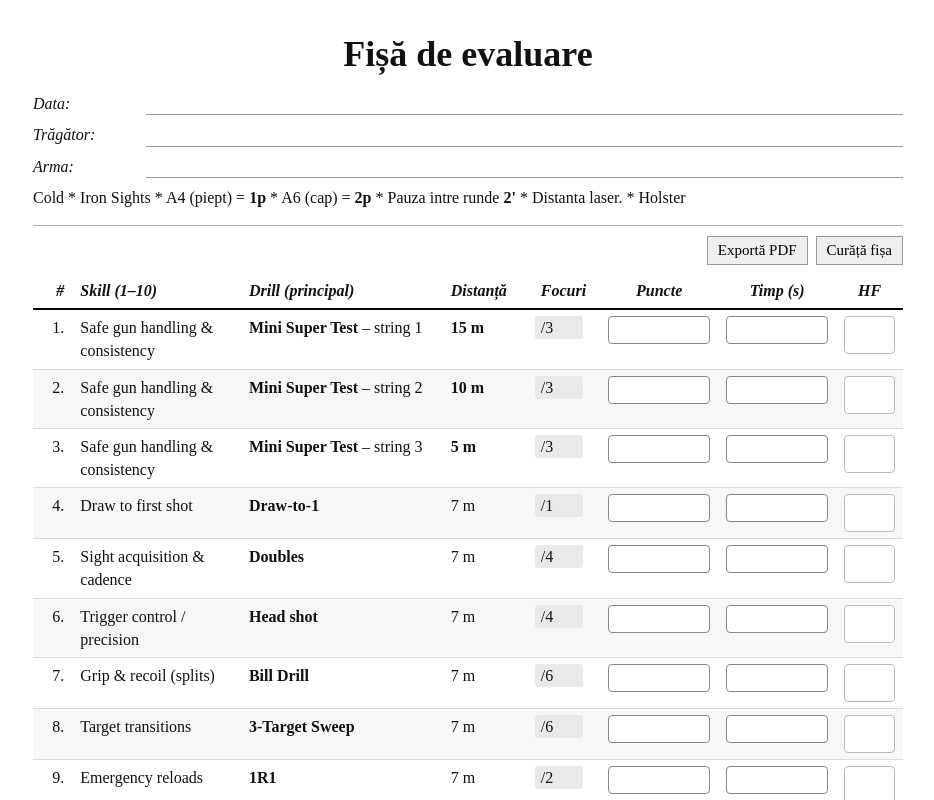
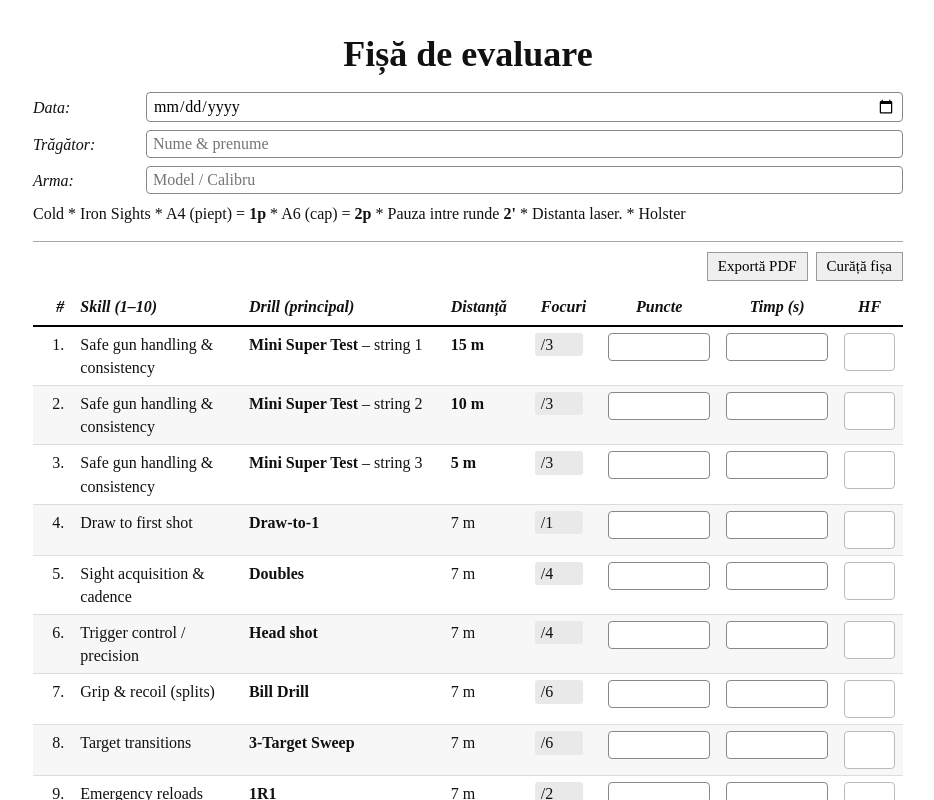
Before and after one commit to almasan-rzv9/Fisa-Evaluare-Single-lane-Pistol, a plain HTML site: page index.html in a window 1280 px wide. Both pictures are taken after a click on the button "Curăță fișa". Shown: the top 800 px of the page, without its empty margins (172-1106 px from the left). Drawn offline with Linux system fonts and the light colour scheme.

Commit message:
Update index.html

```diff
--- a/index.html
+++ b/index.html
@@ -12,9 +12,18 @@
   h1{margin:0 0 12px;text-align:center;font-size:36px;font-weight:700}
 
   .meta{margin:10px 0 8px}
-  .meta-row{display:flex;align-items:end;gap:18px;margin:8px 0}
+  .meta-row{display:flex;align-items:center;gap:18px;margin:8px 0}
   .lbl{font-style:italic;min-width:95px}
-  .line{flex:1;border-bottom:1px solid #999;height:22px}
+  /* input-line style to look like underline */
+  .line-input{
+    flex:1;
+    border:0;
+    border-bottom:1px solid #999;
+    padding:6px 6px;
+    font:16px/1.2 "Times New Roman", Times, serif;
+    outline:none;
+    background:transparent;
+  }
 
   .note{margin:8px 0 12px}
   .rule{height:1px;background:#a8a8a8;margin:16px 0 10px}
@@ -38,8 +47,8 @@
   .i{font-style:italic}
   .lov{display:inline-block;min-width:36px;padding:0 6px;background:#e9e9e9;border-radius:3px}
 
-  /* INPUTURI – vizibile, ușor de completat pe mobil și desktop */
-  input[type="number"], input[type="text"]{
+  /* INPUTURI */
+  input[type="number"], input[type="text"], input[type="date"]{
     width:88px; padding:4px 6px; border:1px solid #888; border-radius:4px;
     font:16px "Times New Roman", Times, serif; background:#fff;
   }
@@ -49,7 +58,18 @@
   .foot{margin-top:6px;color:var(--muted)}
 
   @page{size:A4;margin:16mm 14mm}
-  @media print{ .wrap{margin:0 auto;padding:0} .toolbar{display:none} }
+  @media print{
+    .wrap{margin:0 auto;padding:0}
+    .toolbar{display:none}
+    /* la print vrem să se vadă liniile ca în document tipărit */
+    .line-input{border-bottom:1px solid #000}
+    input[type="number"], input[type="text"], input[type="date"]{border:1px solid #999}
+  }
+  /* Responsive: inputurile mari pe mobil */
+  @media (max-width:520px){
+    .wrap{padding:0 10px}
+    input[type="number"], input[type="text"]{width:68px}
+  }
 </style>
 </head>
 <body>
@@ -57,9 +77,18 @@
     <h1>Fișă de evaluare</h1>
 
     <div class="meta">
-      <div class="meta-row"><div class="lbl">Data:</div><div class="line"></div></div>
-      <div class="meta-row"><div class="lbl">Trăgător:</div><div class="line"></div></div>
-      <div class="meta-row"><div class="lbl">Arma:</div><div class="line"></div></div>
+      <div class="meta-row">
+        <div class="lbl">Data:</div>
+        <input id="fld_date" class="line-input" type="date" />
+      </div>
+      <div class="meta-row">
+        <div class="lbl">Trăgător:</div>
+        <input id="fld_shooter" class="line-input" type="text" placeholder="Nume & prenume" />
+      </div>
+      <div class="meta-row">
+        <div class="lbl">Arma:</div>
+        <input id="fld_gun" class="line-input" type="text" placeholder="Model / Calibru" />
+      </div>
     </div>
 
     <div class="note">
@@ -87,20 +116,136 @@
         </tr>
       </thead>
       <tbody>
-        <!-- Completezi Puncte și Timp. HF se calculează automat. -->
-        <tr><td class="c-idx">1.</td><td>Safe gun handling & consistency</td><td><span class="b">Mini Super Test</span> – string 1</td><td class="b">15 m</td><td><span class="lov">/3</span></td><td><input inputmode="numeric" type="number" step="1" class="pts"></td><td><input inputmode="decimal" type="number" step="0.01" class="time"></td><td><div class="hf-box"></div></td></tr>
-        <tr><td class="c-idx">2.</td><td>Safe gun handling & consistency</td><td><span class="b">Mini Super Test</span> – string 2</td><td class="b">10 m</td><td><span class="lov">/3</span></td><td><input inputmode="numeric" type="number" step="1" class="pts"></td><td><input inputmode="decimal" type="number" step="0.01" class="time"></td><td><div class="hf-box"></div></td></tr>
-        <tr><td class="c-idx">3.</td><td>Safe gun handling & consistency</td><td><span class="b">Mini Super Test</span> – string 3</td><td class="b">5 m</td><td><span class="lov">/3</span></td><td><input inputmode="numeric" type="number" step="1" class="pts"></td><td><input inputmode="decimal" type="number" step="0.01" class="time"></td><td><div class="hf-box"></div></td></tr>
-        <tr><td class="c-idx">4.</td><td>Draw to first shot</td><td class="b">Draw-to-1</td><td>7 m</td><td><span class="lov">/1</span></td><td><input inputmode="numeric" type="number" step="1" class="pts"></td><td><input inputmode="decimal" type="number" step="0.01" class="time"></td><td><div class="hf-box"></div></td></tr>
-        <tr><td class="c-idx">5.</td><td>Sight acquisition & cadence</td><td class="b">Doubles</td><td>7 m</td><td><span class="lov">/4</span></td><td><input inputmode="numeric" type="number" step="1" class="pts"></td><td><input inputmode="decimal" type="number" step="0.01" class="time"></td><td><div class="hf-box"></div></td></tr>
-        <tr><td class="c-idx">6.</td><td>Trigger control / precision</td><td class="b">Head shot</td><td>7 m</td><td><span class="lov">/4</span></td><td><input inputmode="numeric" type="number" step="1" class="pts"></td><td><input inputmode="decimal" type="number" step="0.01" class="time"></td><td><div class="hf-box"></div></td></tr>
-        <tr><td class="c-idx">7.</td><td>Grip & recoil (splits)</td><td class="b">Bill Drill</td><td>7 m</td><td><span class="lov">/6</span></td><td><input inputmode="numeric" type="number" step="1" class="pts"></td><td><input inputmode="decimal" type="number" step="0.01" class="time"></td><td><div class="hf-box"></div></td></tr>
-        <tr><td class="c-idx">8.</td><td>Target transitions</td><td class="b">3-Target Sweep</td><td>7 m</td><td><span class="lov">/6</span></td><td><input inputmode="numeric" type="number" step="1" class="pts"></td><td><input inputmode="decimal" type="number" step="0.01" class="time"></td><td><div class="hf-box"></div></td></tr>
-        <tr><td class="c-idx">9.</td><td>Emergency reloads</td><td class="b">1R1</td><td>7 m</td><td><span class="lov">/2</span></td><td><input inputmode="numeric" type="number" step="1" class="pts"></td><td><input inputmode="decimal" type="number" step="0.01" class="time"></td><td><div class="hf-box"></div></td></tr>
-        <tr><td class="c-idx">10.</td><td>SH control</td><td class="b">SHO</td><td>5 m</td><td><span class="lov">/3</span></td><td><input inputmode="numeric" type="number" step="1" class="pts"></td><td><input inputmode="decimal" type="number" step="0.01" class="time"></td><td><div class="hf-box"></div></td></tr>
-        <tr><td class="c-idx">11.</td><td>WH control</td><td class="b">WHO</td><td>5 m</td><td><span class="lov">/3</span></td><td><input inputmode="numeric" type="number" step="1" class="pts"></td><td><input inputmode="decimal" type="number" step="0.01" class="time"></td><td><div class="hf-box"></div></td></tr>
-        <tr><td class="c-idx">12.</td><td>Distance change-ups</td><td class="b">Size Change-Up (pe loc)</td><td>7–10 m</td><td><span class="lov">/6</span></td><td><input inputmode="numeric" type="number" step="1" class="pts"></td><td><input inputmode="decimal" type="number" step="0.01" class="time"></td><td><div class="hf-box"></div></td></tr>
-        <tr><td class="c-idx">13.</td><td>Throttle control</td><td class="b">FAST (2 cap → rl → 4 piept)</td><td>7 m</td><td><span class="lov">cap: /2<br>piept: /4</span></td><td><input inputmode="numeric" type="number" step="1" class="pts"></td><td><input inputmode="decimal" type="number" step="0.01" class="time"></td><td><div class="hf-box"></div></td></tr>
+        <tr>
+          <td class="c-idx">1.</td>
+          <td>Safe gun handling & consistency</td>
+          <td><span class="b">Mini Super Test</span> – string 1</td>
+          <td class="b">15 m</td>
+          <td><span class="lov">/3</span></td>
+          <td><input inputmode="numeric" type="number" step="1" class="pts"></td>
+          <td><input inputmode="decimal" type="number" step="0.01" class="time"></td>
+          <td><div class="hf-box"></div></td>
+        </tr>
+        <tr>
+          <td class="c-idx">2.</td>
+          <td>Safe gun handling & consistency</td>
+          <td><span class="b">Mini Super Test</span> – string 2</td>
+          <td class="b">10 m</td>
+          <td><span class="lov">/3</span></td>
+          <td><input inputmode="numeric" type="number" step="1" class="pts"></td>
+          <td><input inputmode="decimal" type="number" step="0.01" class="time"></td>
+          <td><div class="hf-box"></div></td>
+        </tr>
+        <tr>
+          <td class="c-idx">3.</td>
+          <td>Safe gun handling & consistency</td>
+          <td><span class="b">Mini Super Test</span> – string 3</td>
+          <td class="b">5 m</td>
+          <td><span class="lov">/3</span></td>
+          <td><input inputmode="numeric" type="number" step="1" class="pts"></td>
+          <td><input inputmode="decimal" type="number" step="0.01" class="time"></td>
+          <td><div class="hf-box"></div></td>
+        </tr>
+        <tr>
+          <td class="c-idx">4.</td>
+          <td>Draw to first shot</td>
+          <td class="b">Draw-to-1</td>
+          <td>7 m</td>
+          <td><span class="lov">/1</span></td>
+          <td><input inputmode="numeric" type="number" step="1" class="pts"></td>
+          <td><input inputmode="decimal" type="number" step="0.01" class="time"></td>
+          <td><div class="hf-box"></div></td>
+        </tr>
+        <tr>
+          <td class="c-idx">5.</td>
+          <td>Sight acquisition & cadence</td>
+          <td class="b">Doubles</td>
+          <td>7 m</td>
+          <td><span class="lov">/4</span></td>
+          <td><input inputmode="numeric" type="number" step="1" class="pts"></td>
+          <td><input inputmode="decimal" type="number" step="0.01" class="time"></td>
+          <td><div class="hf-box"></div></td>
+        </tr>
+        <tr>
+          <td class="c-idx">6.</td>
+          <td>Trigger control / precision</td>
+          <td class="b">Head shot</td>
+          <td>7 m</td>
+          <td><span class="lov">/4</span></td>
+          <td><input inputmode="numeric" type="number" step="1" class="pts"></td>
+          <td><input inputmode="decimal" type="number" step="0.01" class="time"></td>
+          <td><div class="hf-box"></div></td>
+        </tr>
+        <tr>
+          <td class="c-idx">7.</td>
+          <td>Grip & recoil (splits)</td>
+          <td class="b">Bill Drill</td>
+          <td>7 m</td>
+          <td><span class="lov">/6</span></td>
+          <td><input inputmode="numeric" type="number" step="1" class="pts"></td>
+          <td><input inputmode="decimal" type="number" step="0.01" class="time"></td>
+          <td><div class="hf-box"></div></td>
+        </tr>
+        <tr>
+          <td class="c-idx">8.</td>
+          <td>Target transitions</td>
+          <td class="b">3-Target Sweep</td>
+          <td>7 m</td>
+          <td><span class="lov">/6</span></td>
+          <td><input inputmode="numeric" type="number" step="1" class="pts"></td>
+          <td><input inputmode="decimal" type="number" step="0.01" class="time"></td>
+          <td><div class="hf-box"></div></td>
+        </tr>
+        <tr>
+          <td class="c-idx">9.</td>
+          <td>Emergency reloads</td>
+          <td class="b">1R1</td>
+          <td>7 m</td>
+          <td><span class="lov">/2</span></td>
+          <td><input inputmode="numeric" type="number" step="1" class="pts"></td>
+          <td><input inputmode="decimal" type="number" step="0.01" class="time"></td>
+          <td><div class="hf-box"></div></td>
+        </tr>
+        <tr>
+          <td class="c-idx">10.</td>
+          <td>SH control</td>
+          <td class="b">SHO</td>
+          <td>5 m</td>
+          <td><span class="lov">/3</span></td>
+          <td><input inputmode="numeric" type="number" step="1" class="pts"></td>
+          <td><input inputmode="decimal" type="number" step="0.01" class="time"></td>
+          <td><div class="hf-box"></div></td>
+        </tr>
+        <tr>
+          <td class="c-idx">11.</td>
+          <td>WH control</td>
+          <td class="b">WHO</td>
+          <td>5 m</td>
+          <td><span class="lov">/3</span></td>
+          <td><input inputmode="numeric" type="number" step="1" class="pts"></td>
+          <td><input inputmode="decimal" type="number" step="0.01" class="time"></td>
+          <td><div class="hf-box"></div></td>
+        </tr>
+        <tr>
+          <td class="c-idx">12.</td>
+          <td>Distance change-ups</td>
+          <td class="b">Size Change-Up (pe loc)</td>
+          <td>7–10 m</td>
+          <td><span class="lov">/6</span></td>
+          <td><input inputmode="numeric" type="number" step="1" class="pts"></td>
+          <td><input inputmode="decimal" type="number" step="0.01" class="time"></td>
+          <td><div class="hf-box"></div></td>
+        </tr>
+        <tr>
+          <td class="c-idx">13.</td>
+          <td>Throttle control</td>
+          <td class="b">FAST (2 cap → rl → 4 piept)</td>
+          <td>7 m</td>
+          <td><span class="lov">cap: /2<br>piept: /4</span></td>
+          <td><input inputmode="numeric" type="number" step="1" class="pts"></td>
+          <td><input inputmode="decimal" type="number" step="0.01" class="time"></td>
+          <td><div class="hf-box"></div></td>
+        </tr>
       </tbody>
     </table>
 
@@ -109,43 +254,75 @@
   </div>
 
   <script>
-    // calculează HF = Puncte / Timp și salvează în browser
+    // --- Helpers ---
+    function fmt(v, d=2){ return (isFinite(v) && v!=='') ? Number(v).toFixed(d) : ''; }
+
+    // calculează HF = Puncte / Timp și salvează starea completă (antet + rânduri)
     function recalcAndSave(){
-      const state=[];
+      const rowsData = [];
       document.querySelectorAll('#sheet tbody tr').forEach(tr=>{
-        const ptsEl=tr.querySelector('.pts'), timeEl=tr.querySelector('.time'), hfBox=tr.querySelector('.hf-box');
-        const pts=parseFloat(ptsEl.value||''); const time=parseFloat(timeEl.value||'');
-        const hf=(time>0 && pts>=0)? (pts/time) : '';
-        hfBox.textContent = hf==='' ? '' : hf.toFixed(2);
-        state.push({pts:ptsEl.value||'', time:timeEl.value||''});
+        const ptsEl = tr.querySelector('.pts');
+        const timeEl = tr.querySelector('.time');
+        const hfBox = tr.querySelector('.hf-box');
+        const pts = ptsEl && ptsEl.value !== '' ? parseFloat(ptsEl.value) : null;
+        const time = timeEl && timeEl.value !== '' ? parseFloat(timeEl.value) : null;
+        const hf = (time && time>0 && pts !== null) ? (pts / time) : '';
+        hfBox.textContent = hf === '' ? '' : fmt(hf,2);
+        rowsData.push({pts: ptsEl.value || '', time: timeEl.value || ''});
       });
-      localStorage.setItem('fisa_eval_state', JSON.stringify(state));
+
+      // header
+      const header = {
+        date: document.getElementById('fld_date').value || '',
+        shooter: document.getElementById('fld_shooter').value || '',
+        gun: document.getElementById('fld_gun').value || ''
+      };
+
+      localStorage.setItem('fisa_eval_state_v2', JSON.stringify({header, rows: rowsData}));
     }
 
-    // reîncarcă valorile salvate
     function restore(){
       try{
-        const raw=localStorage.getItem('fisa_eval_state'); if(!raw) return;
-        const arr=JSON.parse(raw);
-        const rows=[...document.querySelectorAll('#sheet tbody tr')];
-        arr.forEach((r,i)=>{
-          const tr=rows[i]; if(!tr) return;
-          tr.querySelector('.pts').value = r.pts||'';
-          tr.querySelector('.time').value = r.time||'';
-        });
+        const raw = localStorage.getItem('fisa_eval_state_v2');
+        if(!raw) return;
+        const obj = JSON.parse(raw);
+        if(obj.header){
+          document.getElementById('fld_date').value = obj.header.date || '';
+          document.getElementById('fld_shooter').value = obj.header.shooter || '';
+          document.getElementById('fld_gun').value = obj.header.gun || '';
+        }
+        if(Array.isArray(obj.rows)){
+          const rows = [...document.querySelectorAll('#sheet tbody tr')];
+          obj.rows.forEach((r,i)=>{
+            const tr = rows[i]; if(!tr) return;
+            const pts = tr.querySelector('.pts'), time = tr.querySelector('.time');
+            if(pts) pts.value = r.pts || '';
+            if(time) time.value = r.time || '';
+          });
+        }
         recalcAndSave();
-      }catch(e){}
+      }catch(e){ console.error(e) }
     }
 
-    document.addEventListener('input', (e)=>{
-      if(e.target.matches('.pts,.time')) recalcAndSave();
+    // event binding
+    document.addEventListener('input', function(e){
+      if(e.target.matches('.pts, .time, #fld_date, #fld_shooter, #fld_gun')){
+        recalcAndSave();
+      }
     });
-    document.getElementById('clear').addEventListener('click', ()=>{
-      document.querySelectorAll('.pts,.time').forEach(i=>i.value='');
-      localStorage.removeItem('fisa_eval_state');
+
+    document.getElementById('clear').addEventListener('click', function(){
+      // clear header
+      document.getElementById('fld_date').value = '';
+      document.getElementById('fld_shooter').value = '';
+      document.getElementById('fld_gun').value = '';
+      // clear rows
+      document.querySelectorAll('.pts,.time').forEach(i => i.value = '');
+      localStorage.removeItem('fisa_eval_state_v2');
       recalcAndSave();
     });
 
+    // restore on load
     restore();
   </script>
 </body>
```
